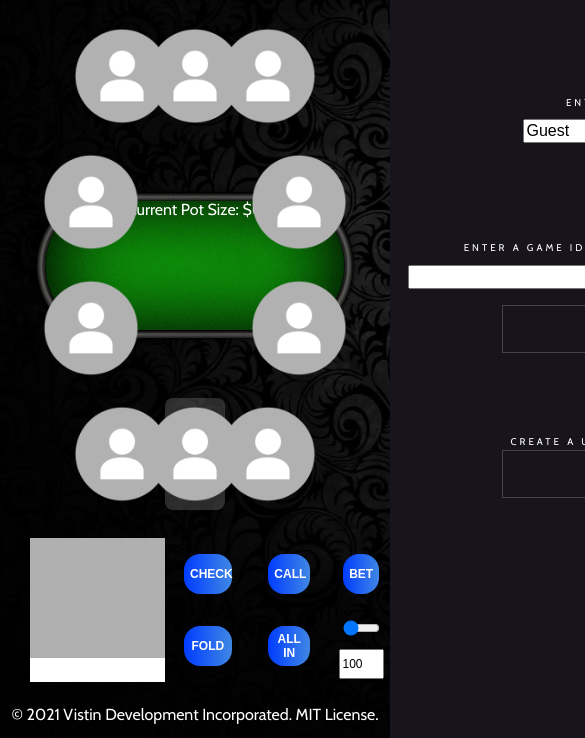
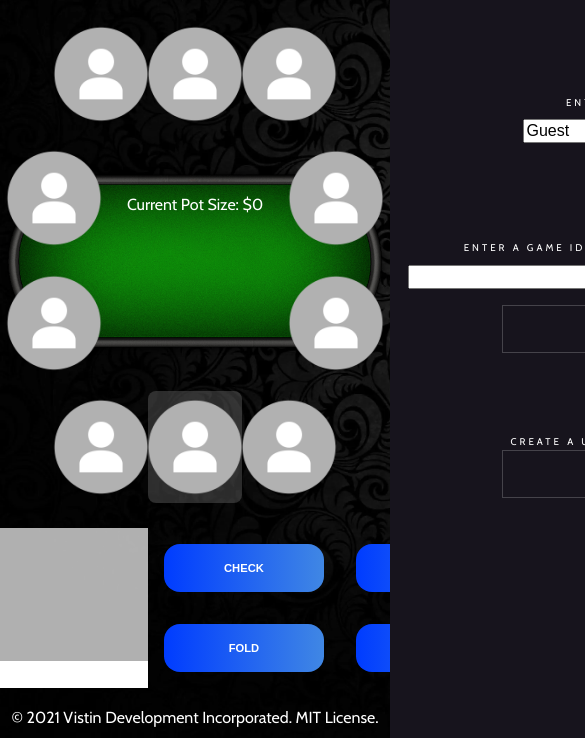
Before and after one commit to gvitaly87/DustyHoldem, a website with bundled scripts: page public/index.html in a window 390 px wide. Shown: the part 106-844 px from the top of the page, 585 px wide, since content can reach past the window. Built offline with nearby package versions, Linux system fonts and the light colour scheme; no server answers.

Commit message:
media queries

```diff
--- a/public/css/styles.css
+++ b/public/css/styles.css
@@ -614,114 +614,64 @@ body,
   color: rgb(151, 0, 0);
 }
 
-@media screen and (max-width: 101.25rem) {
-  .player-1,
-  .player-2,
-  .player-3 {
-    display: flex;
-    align-items: flex-start;
-    justify-content: center;
-  }
-  #hand {
-    display: flex;
-    align-items: flex-end;
-    justify-content: center;
-  }
-  .player-6,
-  .player-8 {
-    display: flex;
-    align-items: flex-end;
-    justify-content: center;
-  }
-
-  .player-4,
-  .player-5 {
-    display: flex;
-    align-items: center;
-    justify-content: center;
-  }
-
-  .player-9,
-  .player-10 {
-    display: flex;
-    align-items: center;
-    justify-content: center;
+@media screen and (max-width: 110rem) {
+  .grid-container {
+    display: grid;
+    grid-template-columns: 0.1fr 0.5fr 0.5fr 0.5fr 0.5fr 0.2fr 0.5fr 0.5fr 0.2fr 0.5fr 0.5fr 0.5fr 0.5fr 0.1fr;
+    grid-template-rows: 0.75fr 0.25fr 1fr 0.15fr 1fr 0.15fr 1fr 0.15fr 1fr 0.3fr 1.5fr 0.1fr 0.5fr;
+    gap: 0px 0px;
   }
 }
 
-/* @media screen and (max-width: 95.125rem) { */
-  #btnJoin,
-  #btnCreate,
-  #btnCopyId {
-    width: 55%;
-    height: 2.5rem;
-    font-size: 0.75rem;
+@media screen and (max-width: 88.75rem) {
+  .grid-container {
+    display: grid;
+    grid-template-columns: 0fr 0.1fr 0.7fr 0.7fr 0.7fr 0fr 0.7fr 0.7fr 0fr 0.7fr 0.7fr 0.7fr 0.1fr 0fr;
+    grid-template-rows: 0.75fr 0.25fr 1fr 0.15fr 1fr 0.15fr 1fr 0.15fr 1fr 0.3fr 1.5fr 0.1fr 0.5fr;
+    gap: 0px 0px;
   }
 
-  #check,
-  #fold,
-  #call,
-  #raise,
-  #all-in {
-    width: 55%;
-    height: 2.5rem;
-    font-size: 0.75rem;
+  .player-8 {
+    grid-area: 9 / 4 / 10 / 6;
   }
-  #raiseRange,
-  #raiseAmount {
-    width: 55%;
-    height: 1.5rem;
-    font-size: 0.75rem;
+
+  .player-7 {
+    grid-area: 9 / 7 / 10 / 9;
+  }
+
+  .player-6 {
+    grid-area: 9 / 10 / 10 / 12;
+  }
+
+  .player-4 {
+    grid-area: 5 / 11 / 6 / 13;
+  }
+
+  .player-5 {
+    grid-area: 7 / 11 / 8 / 13;
+  }
+
+  .player-3 {
+    grid-area: 3 / 10 / 4 / 12;
+  }
+
+  .player-2 {
+    grid-area: 3 / 7 / 4 / 9;
+  }
+
+  .player-1 {
+    grid-area: 3 / 4 / 4 / 6;
+  }
+
+  .player-10 {
+    grid-area: 5 / 3 / 6 / 5;
+  }
+
+  .player-9 {
+    grid-area: 7 / 3 / 8 / 5;
+  }
+
+  .grid-container * {
+    position: relative;
   }
 }
-
-@media screen and (max-width: 85.313rem) {
-  .player-4,
-  .player-5 {
-    display: flex;
-    align-items: center;
-    justify-content: flex-end;
-  }
-
-  .player-9,
-  .player-10 {
-    display: flex;
-    align-items: center;
-    justify-content: flex-start;
-  }
-}
-
-@media screen and (max-width: 81.563rem) {
-  .player-1,
-  .player-2,
-  .player-3 {
-    display: flex;
-    align-items: flex-end;
-    justify-content: center;
-  }
-  #hand {
-    display: flex;
-    align-items: flex-start;
-    justify-content: center;
-  }
-  .player-6,
-  .player-8 {
-    display: flex;
-    align-items: flex-start;
-    justify-content: center;
-  }
-} */
-
-/* DELETE BELOW */
-.grid-container * {
-  /* border: 1px dotted white; */
-  position: relative;
-}
-
-/* .grid-container *:after {
-  content: attr(class);
-  position: absolute;
-  top: 0;
-  left: 0;
-  color: red;
-} */
--- a/public/index.html
+++ b/public/index.html
@@ -73,29 +73,29 @@
       <!-- Player grid -->
 
       <div class="player player-2 clear">
-        <img src="/images/icons/empty-seat-icon.png" class="p-icons p2" />
+        <img src="/images/icons/test.png" class="p-icons p2" />
       </div>
 
       <div class="player player-1 clear">
-        <img src="/images/icons/empty-seat-icon.png" class="p-icons p1" />
+        <img src="/images/icons/test.png" class="p-icons p1" />
       </div>
 
       <div class="player player-3 clear">
-        <img src="/images/icons/empty-seat-icon.png" class="p-icons p3" />
+        <img src="/images/icons/test.png" class="p-icons p3" />
       </div>
 
       <div class="player player-4 clear">
-        <img src="/images/icons/empty-seat-icon.png" class="p-icons p4" />
+        <img src="/images/icons/test.png" class="p-icons p4" />
       </div>
 
       <div class="player player-5 clear">
-        <img src="/images/icons/empty-seat-icon.png" class="p-icons p5" />
+        <img src="/images/icons/test.png" class="p-icons p5" />
       </div>
 
       <div id="player" class="player player-7">
         <div class="round-bet"></div>
         <div id="hand">
-          <img src="/images/icons/empty-seat-icon.png" class="p-icons p7" />
+          <img src="/images/icons/test.png" class="p-icons p7" />
         </div>
         <span class="user-info hidden">
           <span class="hand-descr hidden"></span>
@@ -109,19 +109,19 @@
       </div>
 
       <div class="player player-6 clear">
-        <img src="/images/icons/empty-seat-icon.png" class="p-icons p6" />
+        <img src="/images/icons/test.png" class="p-icons p6" />
       </div>
 
       <div class="player player-8 clear">
-        <img src="/images/icons/empty-seat-icon.png" class="p-icons p8" />
+        <img src="/images/icons/test.png" class="p-icons p8" />
       </div>
 
       <div class="player player-9 clear">
-        <img src="/images/icons/empty-seat-icon.png" class="p-icons p9" />
+        <img src="/images/icons/test.png" class="p-icons p9" />
       </div>
 
       <div class="player player-10 clear">
-        <img src="/images/icons/empty-seat-icon.png" class="p-icons p10" />
+        <img src="/images/icons/test.png" class="p-icons p10" />
       </div>
 
       <!-- Poker table grid -->
```
Also changed, not shown: public/images/icons/test.png (renamed from public/images/icons/empty-seat-icon.png).
